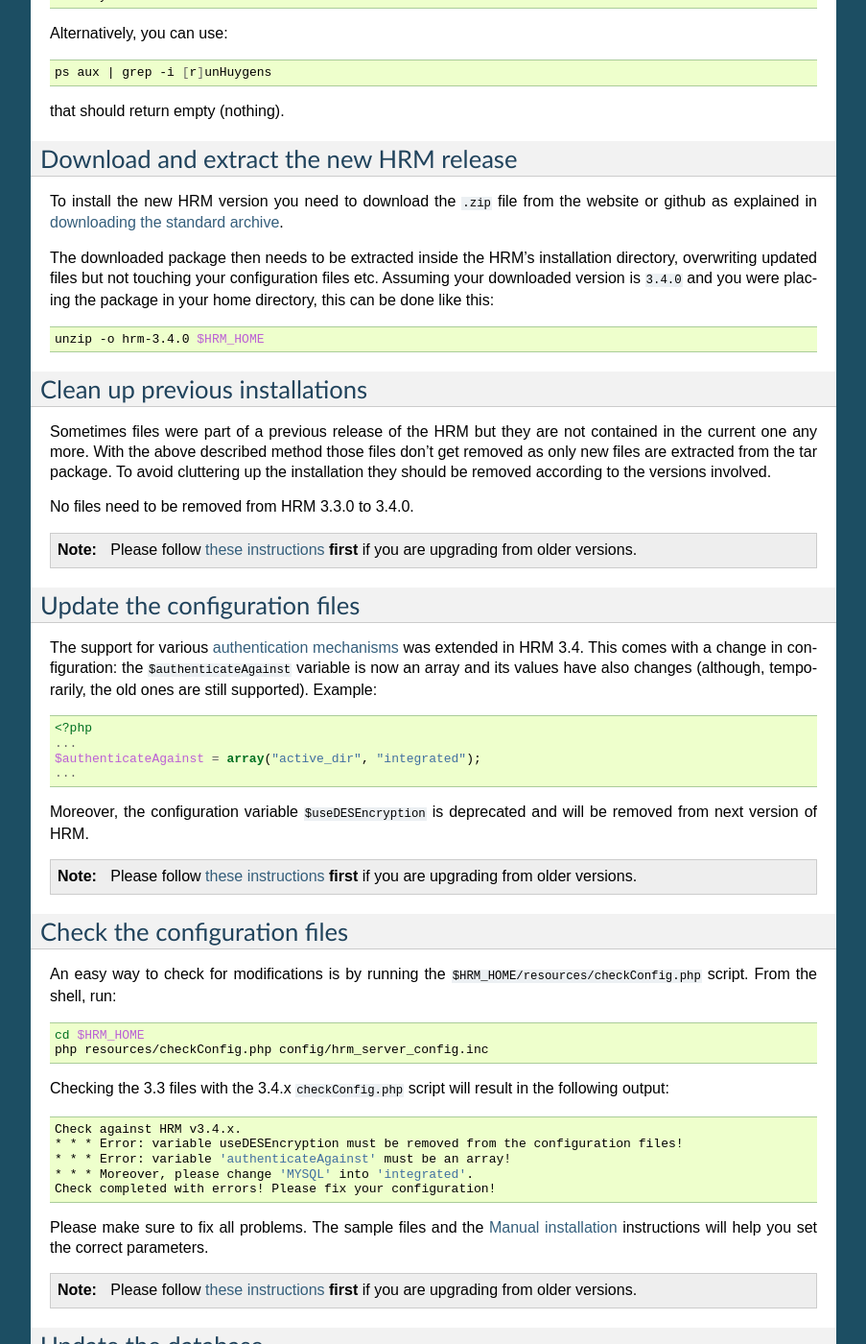
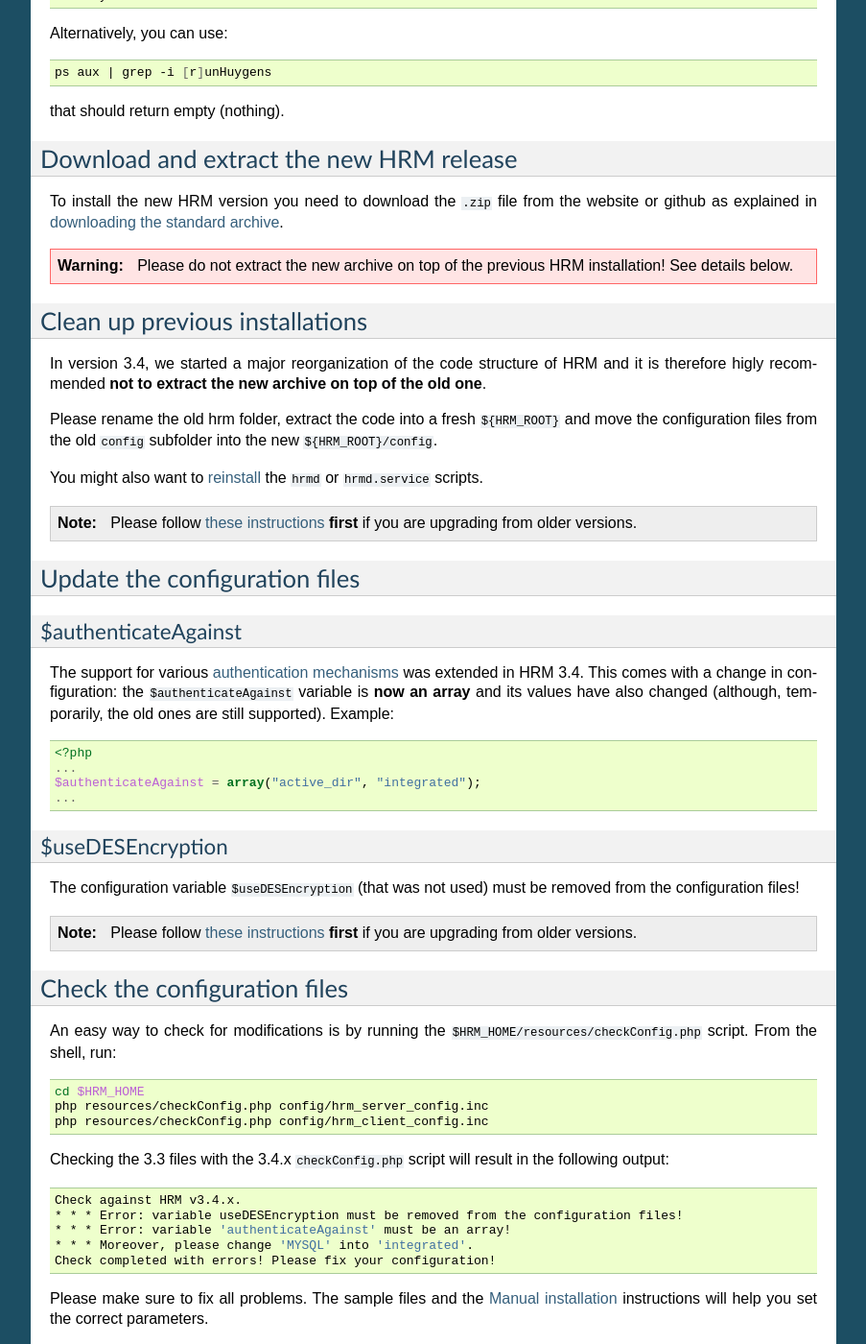
Before and after one commit to aarpon/hrm_docs, a Sphinx documentation site: the page built from docs/admin/upgrade.rst, in a window 1280 px wide and 1400 px high, scrolled down 776 px. Shown: the whole window at 96% size, without its empty margins (198-1101 px from the left). Built offline with Sphinx 7.4.7, drawn with Linux system fonts in a browser that asks for light colours; some of the changed text lies outside the part shown.

Commit message:
More work on the upgrade page.

```diff
--- a/docs/admin/hrm_daemon.rst
+++ b/docs/admin/hrm_daemon.rst
@@ -1,6 +1,6 @@
 .. include:: global_directives.inc
 
-.. _`hrm_daemon`:
+.. _hrm_daemon:
 
 **********************
 Install the HRM daemon
--- a/docs/admin/upgrade.rst
+++ b/docs/admin/upgrade.rst
@@ -56,33 +56,29 @@ To install the new HRM version you need to download the ``.zip`` file from
 the website or github as explained in :ref:`downloading the standard archive
 <download-hrm-standard>`.
 
-The downloaded package then needs to be extracted inside the HRM's installation
-directory, overwriting updated files but not touching your configuration files
-etc. Assuming your downloaded version is ``3.4.0`` and you were placing the
-package in your home directory, this can be done like this:
+.. warning::
 
-.. code-block:: sh
-
-    unzip -o hrm-3.4.0 $HRM_HOME
+  Please do not extract the new archive on top of the previous HRM installation! See details below.
 
 Clean up previous installations
 ===============================
 
-Sometimes files were part of a previous release of the HRM but they are not
-contained in the current one any more. With the above described method those
-files don't get removed as only new files are extracted from the tar package.
-To avoid cluttering up the installation they should be removed according to the
-versions involved.
+In version 3.4, we started a major reorganization of the code structure of HRM and it is therefore higly recommended **not to extract the new archive on top of the old one**.
 
-No files need to be removed from HRM 3.3.0 to 3.4.0.
+Please rename the old hrm folder, extract the code into a fresh ``${HRM_ROOT}`` and move the configuration files from the old ``config`` subfolder into the new ``${HRM_ROOT}/config``.
+
+You might also want to :ref:`reinstall <hrm_daemon>` the ``hrmd`` or ``hrmd.service`` scripts.
 
 .. note:: Please follow :ref:`these instructions <upgrade_clean_previous>` **first** if you are upgrading from older versions.
 
 Update the configuration files
 ==============================
 
+$authenticateAgainst
+--------------------
+
 The support for various :ref:`authentication mechanisms <configure_auth>` was extended in HRM 3.4. This comes with a change
-in configuration: the  ``$authenticateAgainst`` variable is now an array and its values have also changes (although, temporarily,
+in configuration: the  ``$authenticateAgainst`` variable is **now an array** and its values have also changed (although, temporarily,
 the old ones are still supported). Example:
 
 .. code-block:: php
@@ -92,7 +88,10 @@ the old ones are still supported). Example:
   $authenticateAgainst = array("active_dir", "integrated");
   ...
 
-Moreover, the configuration variable ``$useDESEncryption`` is deprecated and will be removed from next version of HRM.
+$useDESEncryption
+-----------------
+
+The configuration variable ``$useDESEncryption`` (that was not used) must be removed from the configuration files!
 
 .. note:: Please follow :ref:`these instructions <upgrade_conf_previous>` **first** if you are upgrading from older versions.
 
@@ -105,6 +104,7 @@ An easy way to check for modifications is by running the ``$HRM_HOME/resources/c
 
     cd $HRM_HOME
     php resources/checkConfig.php config/hrm_server_config.inc
+    php resources/checkConfig.php config/hrm_client_config.inc
 
 Checking the 3.3 files with the 3.4.x ``checkConfig.php`` script will result in the following output:
 
```
Also changed, not shown: other parts of docs/admin/upgrade.rst (+1 -1 lines).
